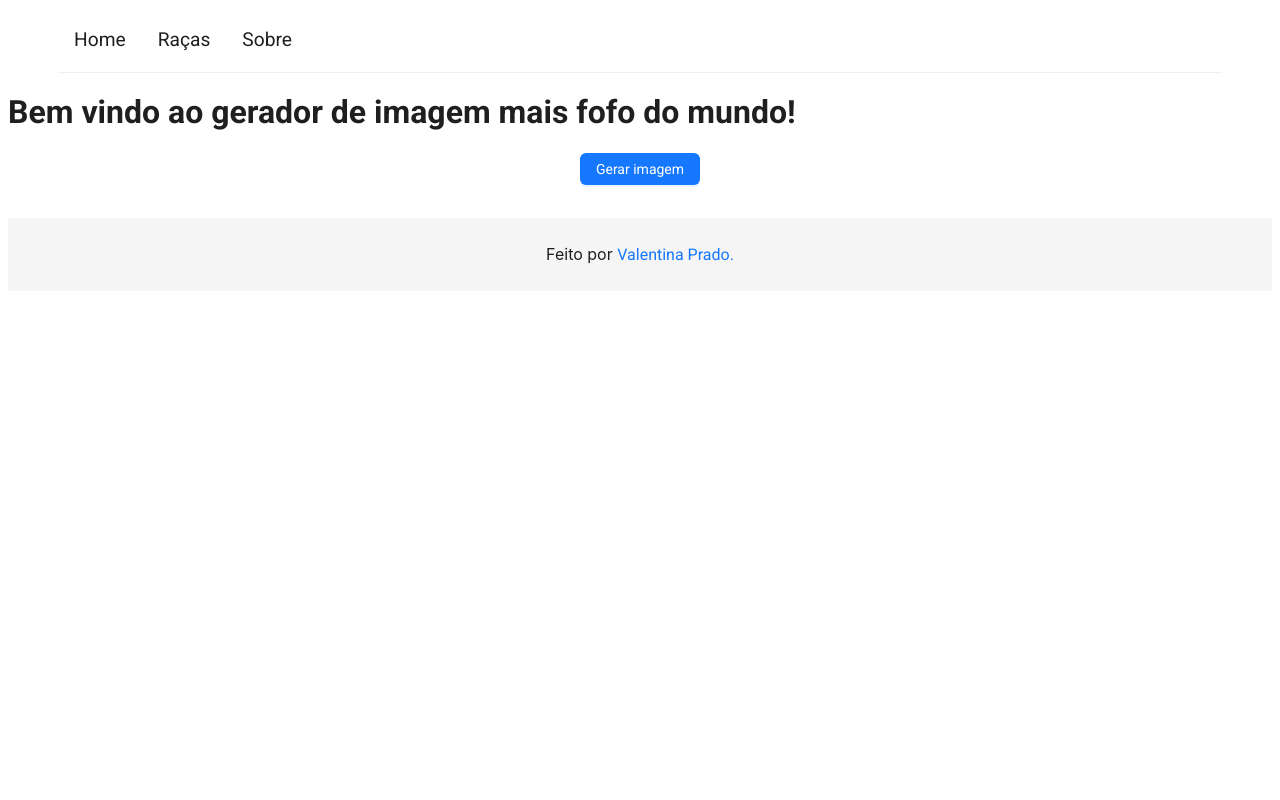
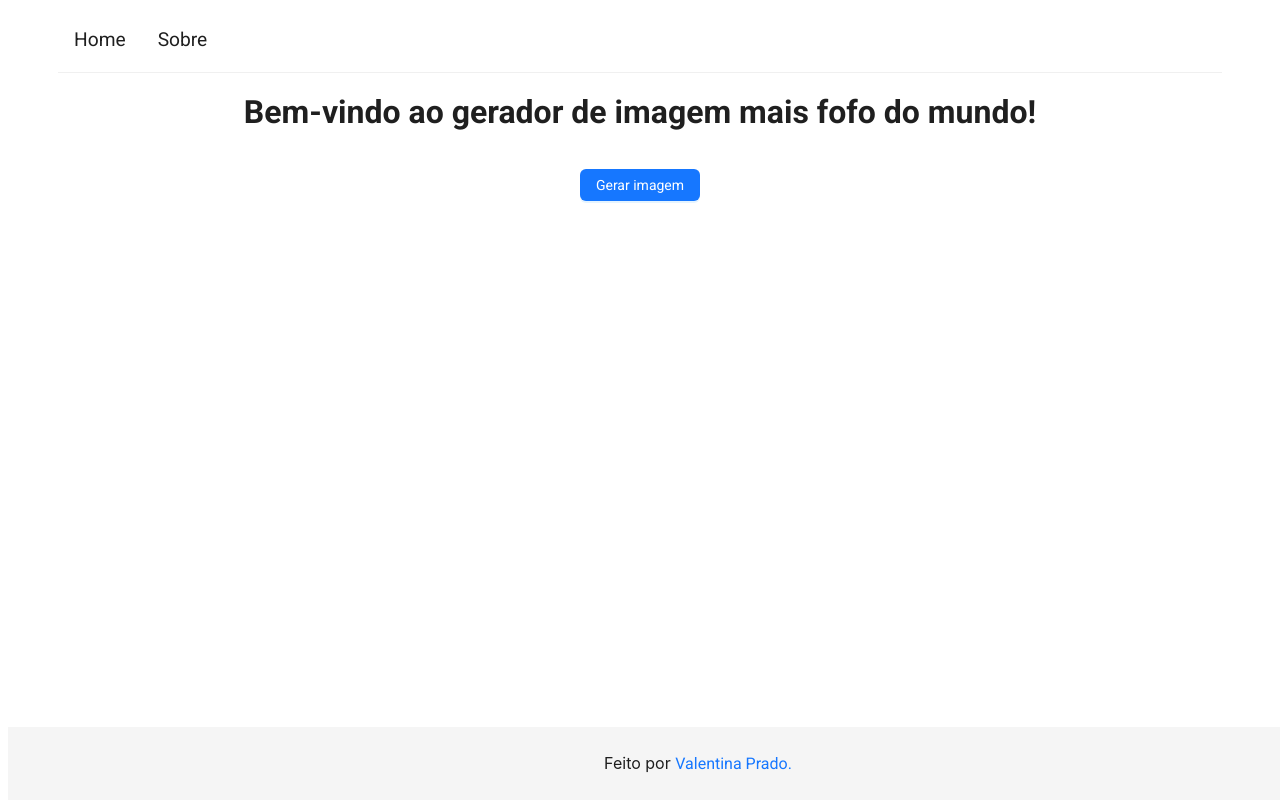
Before and after one commit to valencprado/dog-generator, a React (Create React App) app: page / in a window 1280 px wide. Built offline with nearby package versions, Linux system fonts and the light colour scheme.

Commit message:
feat: simplificação e finalização do projeto

```diff
--- a/src/components/navbar/index.jsx
+++ b/src/components/navbar/index.jsx
@@ -5,10 +5,6 @@ const items = [
   {
     label: <Link to="/" style={{fontSize: '1.2rem'}}>Home</Link>,
     key: "home",
-  },
-  {
-    label: <Link to="/breeds" style={{fontSize: '1.2rem'}}>Raças</Link>,
-    key: "breed",
   },
   {
     label: <Link to="/about" style={{fontSize: '1.2rem'}}>Sobre</Link>,
--- a/src/components/routes/about/index.jsx
+++ b/src/components/routes/about/index.jsx
@@ -1,8 +1,38 @@
+import { Typography } from "antd";
+
 export default function About() {
+  const { Title, Text } = Typography;
 
-    return (
-        <>
+  return (
+    <div>
+      <Title>Quem não ama doguinhos?</Title>
+    <div style={{display: "flex"}}>
+      <div style={{ width: "70%" }}>
+        <div style={{ marginBottom: "1rem" }}>
+          <Text style={{ fontSize: "1.3rem" }}>
+            Esse site foi feito para praticar conceitos básicos de
+            desenvolvimento web em React e agradecer por cachorros existirem :)
+          </Text>
+        </div>
 
-        </>
-    )
+        <div style={{ marginBottom: "1rem" }}>
+          <Text style={{ fontSize: "1.3rem" }}>
+            Aproveite esta oportunidade e ajude um animal{" "}
+            <a
+              href="https://www.petlove.com.br/doacoes?campanha=dsa-todas-paginas-search&gad_source=1&gclid=Cj0KCQiAj9m7BhD1ARIsANsIIvB4rpuviyuywY3lcZ2hbzhHm5xi0SMYmaEzbnncCLb5r4J2xMAIo1EaAmNKEALw_wcB"
+              target="_blank"
+              rel="noreferrer"
+            >
+              aqui
+            </a>
+            !
+          </Text>
+        </div>
+      </div>
+      <div style={{width: '30%'}}>
+      <iframe src="https://giphy.com/embed/Fu3OjBQiCs3s0ZuLY3" width="270" height="480"  frameBorder="0" class="giphy-embed" allowFullScreen></iframe><p><a href="https://giphy.com/gifs/moodman-reaction-Fu3OjBQiCs3s0ZuLY3">via GIPHY</a></p>
+      </div>
+      </div>
+    </div>
+  );
 }
--- a/src/components/routes/breeds/index.jsx
+++ /dev/null
@@ -1,8 +0,0 @@
-
-export default function Breeds() {
-    return(
-        <>
-        <h1>Procure fotos da sua raça favorita!</h1>
-            </>
-    )
-}
--- a/src/components/routes/home/index.jsx
+++ b/src/components/routes/home/index.jsx
@@ -1,37 +1,58 @@
-import {useState} from 'react'
-import {Button, Image, Spin} from 'antd'
+import { useState } from "react";
+import { Button, Image, Spin } from "antd";
 
 export default function Home() {
-
-  const [image, setImage] = useState('')
-  const [isLoading, setIsLoading] = useState(false)
+  const [image, setImage] = useState("");
+  const [isLoading, setIsLoading] = useState(false);
   const getUrl = async () => {
     try {
-      setIsLoading(true)
-      const urlFromApi = await fetch('https://dog.ceo/api/breeds/image/random')
-        .then(response => response.json())
-        .then(json => json.message)
-      setImage(urlFromApi)
+      setIsLoading(true);
+      const urlFromApi = await fetch("https://dog.ceo/api/breeds/image/random")
+        .then((response) => response.json())
+        .then((json) => json.message);
+      setImage(urlFromApi);
+    } catch (e) {
+      console.log(e);
+    } finally {
+      setIsLoading(false);
     }
-    catch (e) {
-      console.log(e)
-    }
-    finally {
-      setIsLoading(false)
-    }
-  }
+  };
   return (
-      <div>
-
-      <h1>Bem vindo ao gerador de imagem mais fofo do mundo!</h1>
-
-      <div style={{ display: 'flex', justifyContent: 'center', alignItems: 'center', flexDirection: 'column', gap: '1rem' }}>
-        <Button type='primary' onClick={() => { getUrl() }} >Gerar imagem</Button>
-        <div style={{ maxWidth: '30%', width: '100%', display: 'flex', justifyContent: 'center', alignItems: 'center' }}>
-          {!isLoading ? <Image src={image} /> : <Spin style={{ width: '100%' }} />}
+    <div>
+      <div
+        style={{
+          display: "flex",
+          justifyContent: "center",
+          alignItems: "center",
+          flexDirection: "column",
+          gap: "1rem",
+        }}
+      >
+        <h1>Bem-vindo ao gerador de imagem mais fofo do mundo!</h1>
+        <Button
+          type="primary"
+          onClick={() => {
+            getUrl();
+          }}
+        >
+          Gerar imagem
+        </Button>
+        <div
+          style={{
+            maxWidth: "30%",
+            width: "100%",
+            display: "flex",
+            justifyContent: "center",
+            alignItems: "center",
+          }}
+        >
+          {!isLoading ? (
+            <Image src={image} />
+          ) : (
+            <Spin style={{ width: "100%" }} />
+          )}
         </div>
       </div>
-
     </div>
-  )
+  );
 }
--- a/src/components/routes/root/index.jsx
+++ b/src/components/routes/root/index.jsx
@@ -12,7 +12,7 @@ export default function Root() {
       <Content>
         <Outlet />
       </Content>
-      <Footer>
+      <Footer style={{position: 'fixed', bottom: 0, width: '100%'}}>
         <CustomFooter />
       </Footer>
     </>
--- a/src/routes.js
+++ b/src/routes.js
@@ -1,6 +1,5 @@
 import { createBrowserRouter } from "react-router-dom";
 import Home from "./components/routes/home";
-import Breeds from "./components//routes/breeds";
 import About from "./components/routes/about";
 import Root from "./components/routes/root";
 import Error from "./components/routes/error";
@@ -15,10 +14,7 @@ export const routes = createBrowserRouter([
                 index: true,
                 element: <Home />,
             },
-            {
-                path: 'breeds',
-                element: <Breeds />,
-            },
+
             {
                 path: 'about',
                 element: <About />
```
